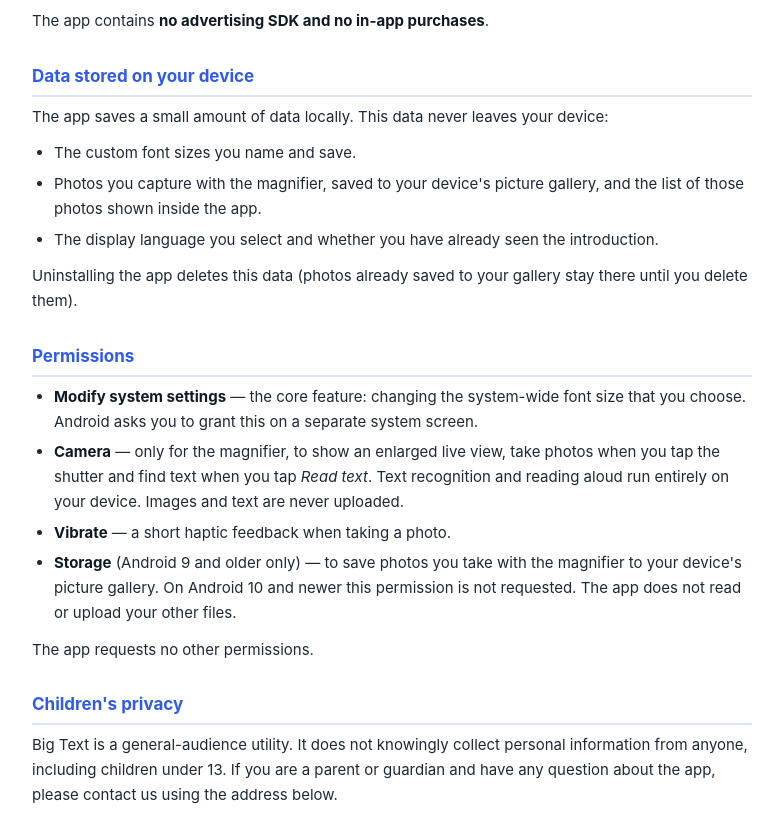
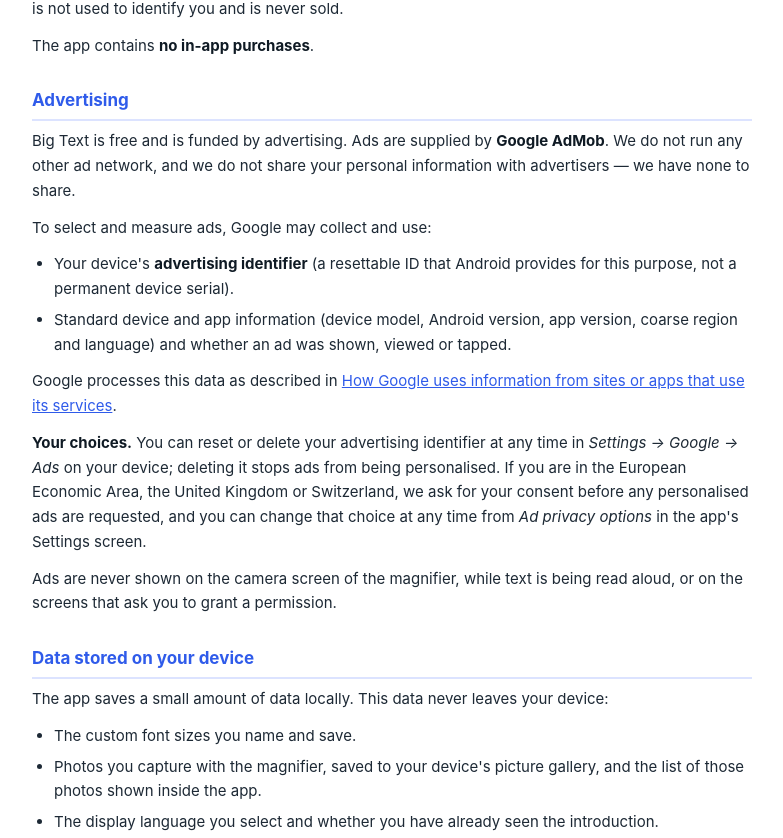
Before and after one commit to anhngocnguyen1034/bigtext-privacy-policy, a plain HTML site: page index.html in a window 1280 px wide. Shown: the part 713-1551 px from the top of the page, without its empty margins (248-1031 px from the left). Drawn offline with Linux system fonts and the light colour scheme.

Commit message:
Disclose AdMob advertising
The app now shows ads supplied by Google AdMob, so the policy must say
so: what the advertising identifier is used for, how to reset it, and
how EEA users change their consent. The previous wording claimed the
app had no advertising and no advertising SDK.

Mirrors app/src/main/assets/policy.html in the Big Text repository.

Co-Authored-By: Claude Opus 5 <noreply@anthropic.com>

```diff
--- a/index.html
+++ b/index.html
@@ -39,7 +39,7 @@
 
 <h1>Privacy Policy</h1>
 <div class="subtitle">Big Text: Magnify &amp; Read Aloud &middot; <code>com.nnastudio.bigfont</code> &middot; published by anhnn</div>
-<div class="updated">Effective date: 8 October 2026</div>
+<div class="updated">Effective date: 11 November 2026</div>
 
 <p>
   anhnn built <strong>Big Text: Magnify &amp; Read Aloud</strong> (“Big Text”) as a free application. This page explains what the app
@@ -49,8 +49,9 @@
 
 <div class="box">
   <strong>Short version:</strong> Big Text does not ask for or collect any personal information.
-  There is no account, no sign-in and no advertising. The app only sends anonymous usage statistics
-  and crash reports so we can improve it. Photos you take with the magnifier stay on your device.
+  There is no account and no sign-in. The app is free and is funded by advertising, so it shows ads
+  supplied by Google AdMob. Apart from that it only sends anonymous usage statistics and crash
+  reports so we can improve it. Photos you take with the magnifier stay on your device.
 </div>
 
 <h2>Information we collect</h2>
@@ -76,7 +77,38 @@
   It is not used to identify you and is never sold.
 </p>
 <p>
-  The app contains <strong>no advertising SDK and no in-app purchases</strong>.
+  The app contains <strong>no in-app purchases</strong>.
+</p>
+
+<h2>Advertising</h2>
+<p>
+  Big Text is free and is funded by advertising. Ads are supplied by
+  <strong>Google AdMob</strong>. We do not run any other ad network, and we do not share your
+  personal information with advertisers — we have none to share.
+</p>
+<p>
+  To select and measure ads, Google may collect and use:
+</p>
+<ul>
+  <li>Your device's <strong>advertising identifier</strong> (a resettable ID that Android provides
+    for this purpose, not a permanent device serial).</li>
+  <li>Standard device and app information (device model, Android version, app version, coarse
+    region and language) and whether an ad was shown, viewed or tapped.</li>
+</ul>
+<p>
+  Google processes this data as described in
+  <a href="https://policies.google.com/technologies/partner-sites" target="_blank" rel="noopener noreferrer">How Google uses information from sites or apps that use its services</a>.
+</p>
+<p>
+  <strong>Your choices.</strong> You can reset or delete your advertising identifier at any time in
+  <em>Settings → Google → Ads</em> on your device; deleting it stops ads from being personalised.
+  If you are in the European Economic Area, the United Kingdom or Switzerland, we ask for your
+  consent before any personalised ads are requested, and you can change that choice at any time
+  from <em>Ad privacy options</em> in the app's Settings screen.
+</p>
+<p>
+  Ads are never shown on the camera screen of the magnifier, while text is being read aloud, or on
+  the screens that ask you to grant a permission.
 </p>
 
 <h2>Data stored on your device</h2>
@@ -100,14 +132,18 @@
   <li><strong>Storage</strong> (Android 9 and older only) — to save photos you take with the
     magnifier to your device's picture gallery. On Android 10 and newer this permission is not
     requested. The app does not read or upload your other files.</li>
+  <li><strong>Advertising ID</strong> — allows the ad service to read your device's resettable
+    advertising identifier, so that ads can be selected and measured. This is not a permission you
+    are asked to approve; Android grants it to the app automatically.</li>
 </ul>
 <p>The app requests no other permissions.</p>
 
 <h2>Children's privacy</h2>
 <p>
-  Big Text is a general-audience utility. It does not knowingly collect personal information from
-  anyone, including children under 13. If you are a parent or guardian and have any question about
-  the app, please contact us using the address below.
+  Big Text is a general-audience utility and is not directed at children. It does not knowingly
+  collect personal information from anyone, including children under 13, and it is not part of
+  Google Play's Designed for Families programme. If you are a parent or guardian and have any
+  question about the app, please contact us using the address below.
 </p>
 
 <h2>Security</h2>
```
